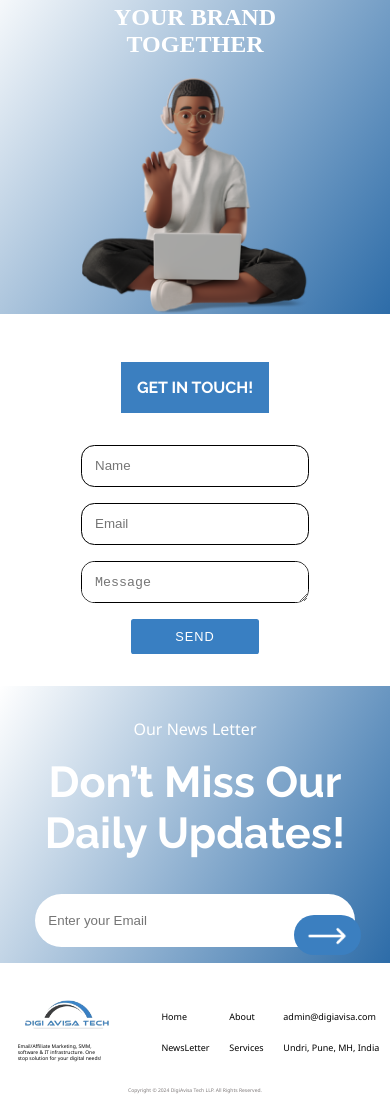
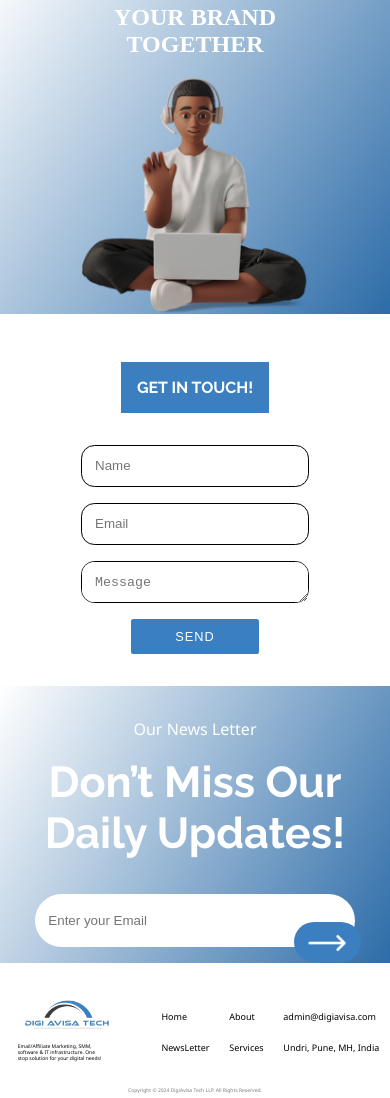
Before and after one commit to VibhuteAnjali/DigiAvisaTech, a React (Vite) app: page / in a window 390 px wide. Shown: the part 5383-6481 px from the top of the page. Built offline with nearby package versions, Linux system fonts and the light colour scheme; no server answers.

Commit message:
Update NewsLetter.css

```diff
--- a/src/Styles/NewsLetter.css
+++ b/src/Styles/NewsLetter.css
@@ -57,7 +57,7 @@
   }
   .left button {
     right: 1em;
-    top: 16em;
+    top: 16.5em;
   }
   .newsLetter {
     padding: 1em;
```
